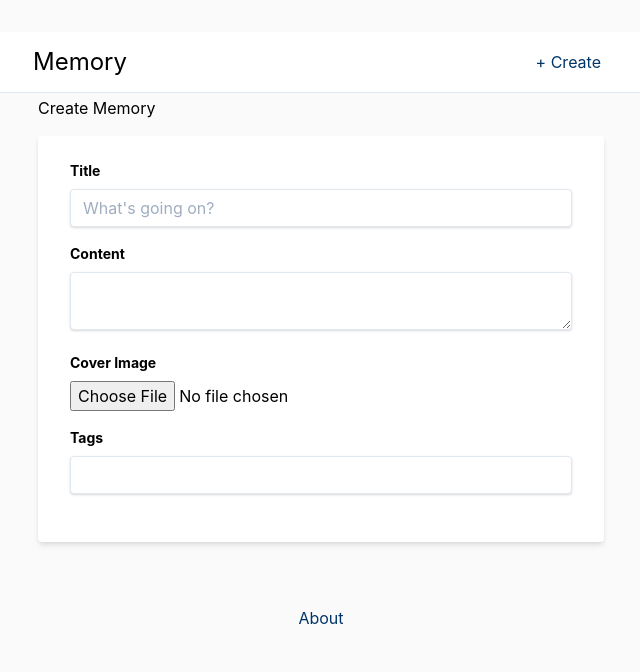
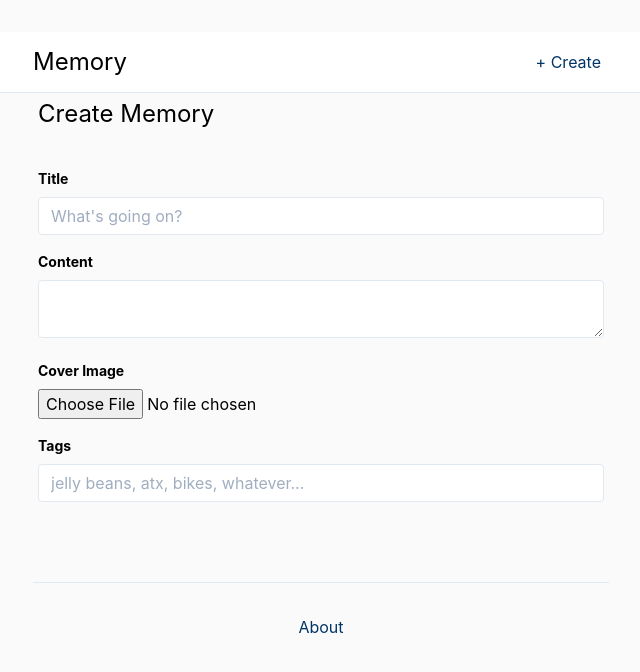
Before and after one commit to zweilandojo/cc, a React (Create React App) app: page /create in a window 1280 px wide. Shown: the top 672 px of the page, without its empty margins (319-959 px from the left). Built offline with nearby package versions, Linux system fonts and the light colour scheme.

Commit message:
loading gif

```diff
--- a/src/App.js
+++ b/src/App.js
@@ -19,7 +19,7 @@ const App = () => (
 
         <Route path='/create' component={Create} />
       </main>
-      <footer className="text-center py-8">
+      <footer className="border-t border-grey-light text-center py-8 max-w-xl mx-auto">
         <NavLink
           to='/about'
           className='Header-navLink px-2'
--- a/src/components/Home.js
+++ b/src/components/Home.js
@@ -3,6 +3,9 @@ import { Link } from 'react-router-dom'
 import { graphql } from 'react-apollo'
 import gql from 'graphql-tag'
 import Markdown from 'react-markdown'
+
+// Assets
+import LoadingGif from '../assets/images/Spinner-0.5s-200px.gif'
 
 const POSTS_PER_PAGE = 10
 
@@ -51,7 +54,7 @@ const Home = ({ data: { loading, error, posts, postsConnection, networkStatus },
       </section>
     )
   }
-  return <h2>Loading posts...</h2>
+  return <div className="w-full text-center my-4"><img src={LoadingGif} className="w-16 h-16 mx-auto" alt="Loading post..." /></div>
 }
 
 export const posts = gql`
--- a/src/components/Post.js
+++ b/src/components/Post.js
@@ -2,6 +2,9 @@ import React from 'react'
 import gql from 'graphql-tag'
 import { graphql } from 'react-apollo'
 import Markdown from 'react-markdown'
+
+// Assets
+import LoadingGif from '../assets/images/Spinner-0.5s-200px.gif'
 
 const Post = ({ data: { loading, error, post } }) => {
   if (error) return <h1>Error fetching the post!</h1>
@@ -29,7 +32,7 @@ const Post = ({ data: { loading, error, post } }) => {
       </article>
     )
   }
-  return <h2>Loading post...</h2>
+  return <div className="w-full text-center my-4"><img src={LoadingGif} className="w-16 h-16 mx-auto" alt="Loading post..." /></div>
 }
 
 export const singlePost = gql`
--- a/src/scenes/create/Create.js
+++ b/src/scenes/create/Create.js
@@ -5,19 +5,19 @@ import React from 'react'
 const Create = () => {
   return (
     <div className="app">
-      <h1 className="mb-4">Create Memory</h1>
-      <form className="bg-white shadow-md rounded px-8 pt-6 pb-8 mb-4">
+      <h1 className="mb-3 text-2xl">Create Memory</h1>
+      <form className="pt-6 pb-8 mb-2">
         <div className="mb-4">
           <label className="block text-grey-darker text-sm font-bold mb-2" for="postTitle">
             Title
           </label>
-          <input placeholder="What's going on?" class="shadow appearance-none border rounded w-full py-2 px-3 text-grey-darker leading-tight focus:outline-none focus:shadow-outline" id="postTitle" type="text" />
+          <input placeholder="What's going on?" class="appearance-none border rounded w-full py-2 px-3 text-grey-darker leading-tight focus:outline-none focus:shadow-outline" id="postTitle" type="text" />
         </div>
         <div className="mb-4">
           <label className="block text-grey-darker text-sm font-bold mb-2" for="postTitle">
             Content
           </label>
-          <textarea placeholder="" class="shadow appearance-none border rounded w-full py-2 px-3 text-grey-darker leading-tight focus:outline-none focus:shadow-outline" id="postContent">
+          <textarea placeholder="" class="appearance-none border rounded w-full py-2 px-3 text-grey-darker leading-tight focus:outline-none focus:shadow-outline" id="postContent">
           </textarea>
         </div>
         <div className="mb-4">
@@ -30,7 +30,7 @@ const Create = () => {
           <label className="block text-grey-darker text-sm font-bold mb-2" for="postTitle">
             Tags
           </label>
-          <input placeholder="" class="shadow appearance-none border rounded w-full py-2 px-3 text-grey-darker leading-tight focus:outline-none focus:shadow-outline" id="postTitle" type="text" />
+          <input placeholder="jelly beans, atx, bikes, whatever..." class="appearance-none border rounded w-full py-2 px-3 text-grey-darker leading-tight focus:outline-none focus:shadow-outline" id="postTitle" type="text" />
         </div>
       </form>
     </div>
```
Also changed, not shown: src/assets/images/Spinner-0.5s-200px.gif (added).
